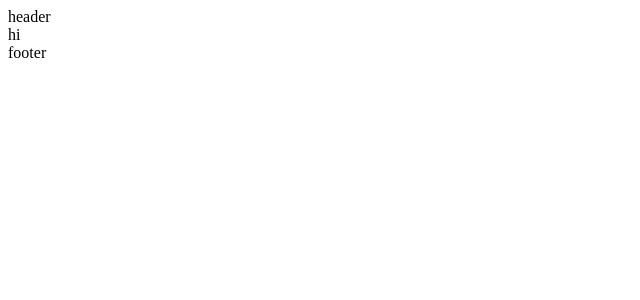
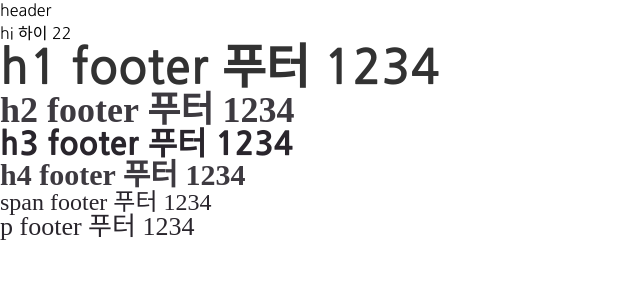
Before and after one commit to oo0ooo0/podoco, a React (Create React App) app: page / in a window 1280 px wide. Shown: the top 300 px of the page, without its empty margins (0-640 px from the left). Built offline with nearby package versions, Linux system fonts and the light colour scheme.

Commit message:
feat: styled-components

```diff
--- a/package.json
+++ b/package.json
@@ -8,7 +8,8 @@
     "@testing-library/user-event": "^7.1.2",
     "react": "^16.13.1",
     "react-dom": "^16.13.1",
-    "react-scripts": "3.4.1"
+    "react-scripts": "3.4.1",
+    "styled-components": "^5.1.1"
   },
   "scripts": {
     "start": "react-scripts start",
--- a/src/App.js
+++ b/src/App.js
@@ -1,16 +1,17 @@
 import React from 'react';
+import GlobalStyle from './styles/GlobalStyle';
 import Header from './Header';
 import Footer from './Footer';
 
 function App() {
   return (
-    < >
-             <Header />
-     hi
-             <Footer />
-
+    <>
+      <GlobalStyle />
+      <Header />
+      hi 하이 22
+      <Footer />
     </>
-  )
+  );
 }
 
 export default App;
--- a/src/Footer.jsx
+++ b/src/Footer.jsx
@@ -1,10 +1,15 @@
 import React from 'react';
-
+import styled from 'styled-components';
 
 function Footer() {
   return (
     <footer>
-    footer
+      <h1> h1 footer 푸터 1234</h1>
+      <h2> h2 footer 푸터 1234</h2>
+      <h3> h3 footer 푸터 1234</h3>
+      <h4> h4 footer 푸터 1234</h4>
+      <span> span footer 푸터 1234</span>
+      <p> p footer 푸터 1234</p>
     </footer>
   );
 }
--- /dev/null
+++ b/src/styles/GlobalStyle.jsx
@@ -0,0 +1,217 @@
+import { createGlobalStyle } from 'styled-components';
+
+const GlobalStyle = createGlobalStyle`
+
+body,
+div,
+ul,
+li,
+dl,
+dt,
+ol,
+h1,
+h2,
+h3,
+h4,
+h5,
+h6,
+input,
+fieldset,
+legend,
+p,
+select,
+table,
+span,
+th,
+td,
+tr,
+textarea,
+button,
+form,
+img,
+section,
+svg,
+text,
+figure {
+  margin: 0;
+  padding: 0;
+}
+
+* {
+  box-sizing: border-box;
+}
+
+/* link reset */
+a {
+  color: #1d1e21;
+  text-decoration: none;
+}
+
+a:hover {
+  color: #1d1e21;
+}
+
+
+
+
+/* font reset */
+body {font-family:'Exo2','Nanum Gothic', 'sans-serif';}
+
+
+
+/* title reset  */
+h1 {
+/*메인 탑 타이틀 */
+  font: normal 700 48px/1 'Nanum Gothic';
+  color: #000000;
+  opacity: 80%;
+}
+
+h2 {
+  /*상품 상세 페이지 타이틀 */
+  font: normal 700 36px/1 'Exo2';
+  color: #29252C ;
+  opacity: 90%;
+}
+
+h3 {
+  /*상품 상세 페이지 탭 타이틀 */
+  font: normal 800 32px/1 'Nanum Gothic';
+  color: #29252C ;
+}
+
+h4 {
+  /*상품 타이틀 */
+  font: normal 800 30px/1 'Exo2';
+  color: #29252C ;
+  opacity: 90%;
+}
+
+span {
+  font: normal 400 24px/1 'Exo2';
+  color: #29252C;
+}
+
+p,li {
+  font: normal 400 26px/1 'Exo2';
+  color: #29252C;
+}
+
+
+
+ /* container */
+.container{
+padding: 50px 0px;
+}
+
+/* font style reset */
+address {
+  font-style: normal;
+}
+
+/* Bullet symbol set*/
+dl,
+ul,
+li,
+ol,
+menu {
+  list-style: none;
+}
+
+/* BORDER RESET  */
+img,
+fieldset {
+  border: 0 none;
+}
+
+/* btn reset  */
+button {
+  margin: 0;
+  padding: 0;
+  border: none;
+  background: none;
+  outline: none;
+  cursor: pointer;
+  display: block;
+  }
+  a {
+button.btn {
+        margin-top: 30px;
+          padding: 2px 5px;
+          font-size: 15px;
+          border: 1px solid lightgray;
+          border-radius: 5px;
+        }
+      }
+
+/* IR effect */
+.ir_pm {
+  display: block;
+  overflow: hidden;
+  font-size: 0;
+  line-height: 0;
+  text-indent: -9999px;
+}
+
+/* 의미있는 이미지의 대체 텍스트를 제공하는 경우(Phark Method) */
+.ir_wa {
+  display: block;
+  overflow: hidden;
+  position: relative;
+  z-index: -1;
+  width: 100%;
+  height: 100%;
+}
+
+/* 의미있는 이미지의 대체 텍스트로 이미지가 없어도 대체 텍스트를 보여주고자 할 때(WA IR) */
+.ir_su {
+  overflow: hidden;
+  position: absolute;
+  width: 0;
+  height: 0;
+  line-height: 0;
+  text-indent: -9999px;
+}
+
+
+/* margin, padding */
+.mt10 {
+  margin-top: 10px !important;
+}
+
+.mt15 {
+  margin-top: 15px !important;
+}
+
+.mt20 {
+  margin-top: 20px !important;
+}
+
+.mt25 {
+  margin-top: 25px !important;
+}
+
+.mt30 {
+  margin-top: 30px !important;
+}
+
+.mt35 {
+  margin-top: 35px !important;
+}
+
+.mt40 {
+  margin-top: 40px !important;
+}
+
+.mt45 {
+  margin-top: 45px !important;
+}
+
+.mt50 {
+  margin-top: 50px !important;
+}
+
+
+`;
+
+export default GlobalStyle;
```
Also changed, not shown: 1 other file (tests, documents, lock files or other folders). Lines whose indentation alone changed are shown as unchanged.
